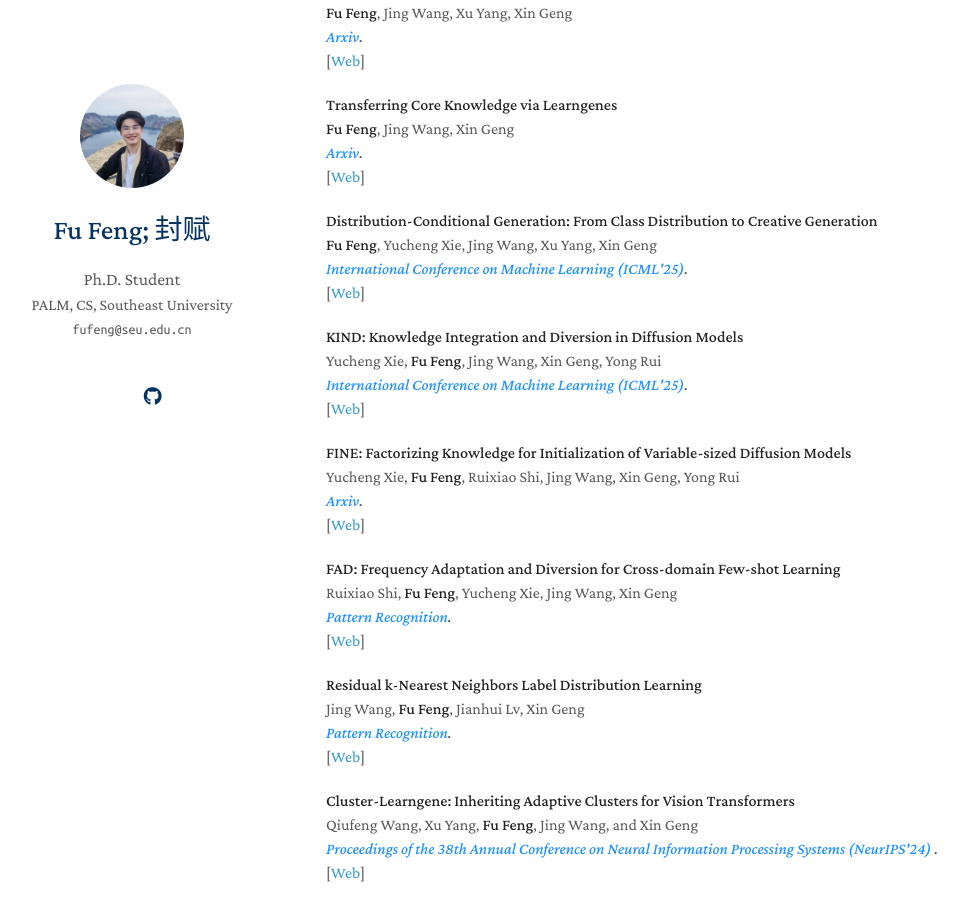
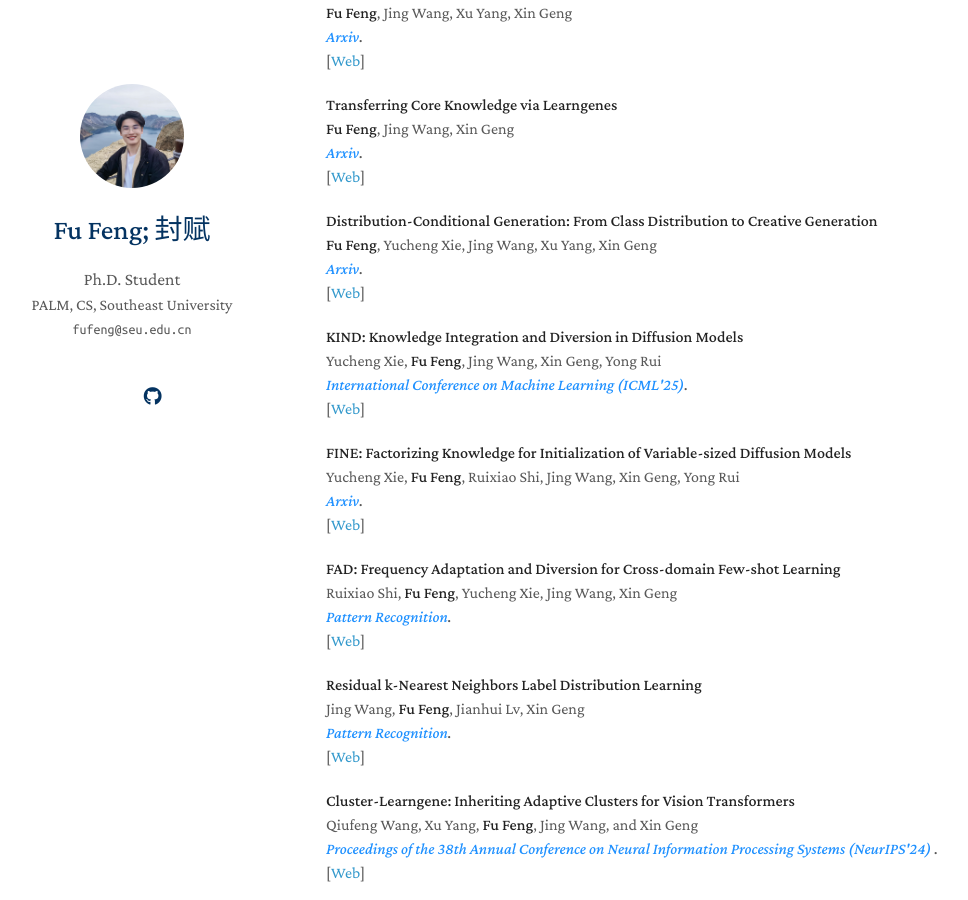
Before and after one commit to fu-feng/fu-feng.github.io, a Jekyll site: the page built from index.md, in a window 1280 px wide and 900 px high, scrolled down 657 px. Shown: the whole window, without its empty margins (144-1112 px from the left). Built offline with Jekyll 4.4.1, drawn with Linux system fonts in a browser that asks for light colours; nearby versions of some CDN libraries; a style sheet for code colours, icons or effects is not loaded; our own code applies the rules of GitHub Pages for plain Markdown files.

Commit message:
Update index.md

```diff
--- a/index.md
+++ b/index.md
@@ -71,7 +71,7 @@ I am a Ph.D. student supervised by Prof Xin Geng at [PALM](http://palm.seu.edu.c
 <br />
 <strong>Fu Feng</strong>, Yucheng Xie, Jing Wang, Xu Yang, Xin Geng
 <br />
-<em><strong><i style="color:#1e90ff">International Conference on Machine Learning (ICML'25)</i></strong>.</em>
+<em><strong><i style="color:#1e90ff">Arxiv</i></strong>.</em>
 <br />
    [<a href="https://arxiv.org/pdf/2401.08139.pdf">Web</a>]
 <br/>
```
